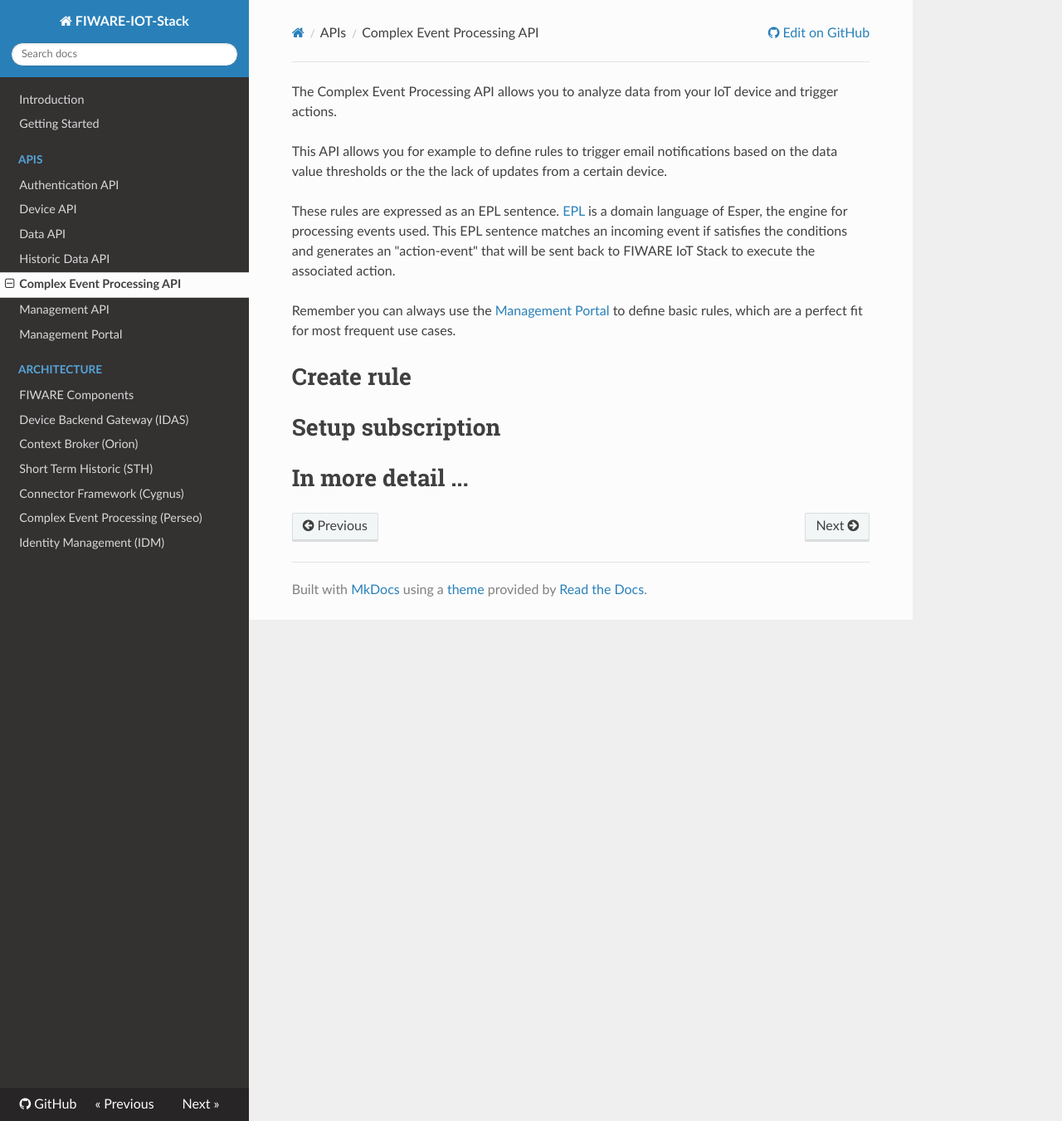
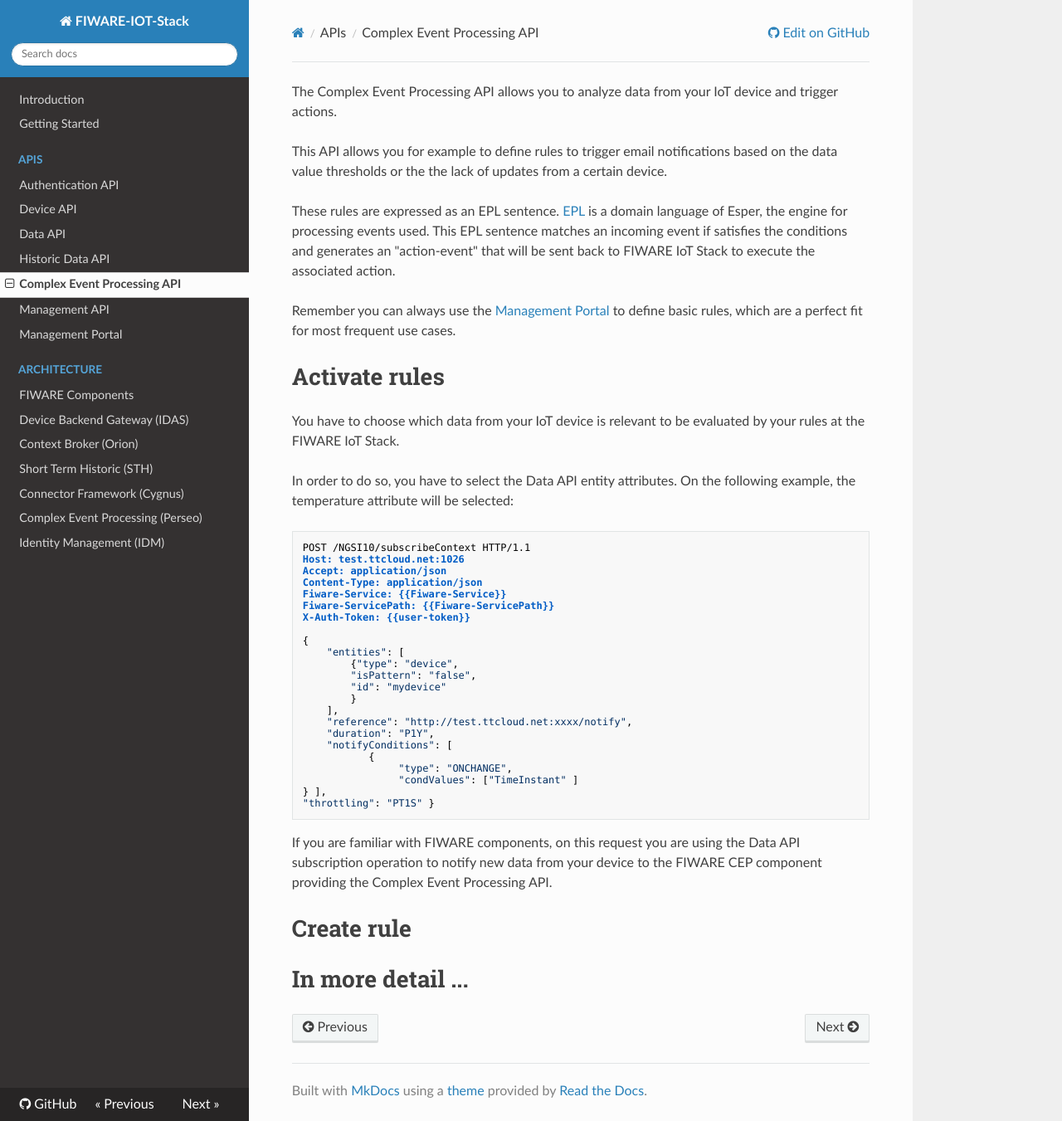
Before and after one commit to telefonicaid/thinking-cities, an MkDocs documentation site: the page built from docs/cep_api.md, in a window 1280 px wide and 1351 px high. Shown: the whole window at 83% size. Built offline with MkDocs 1.6.1, drawn with Linux system fonts in a browser that asks for light colours; nearby versions of some CDN libraries; old or Windows-style settings are respelled for this version of MkDocs.

Commit message:
Update cep_api.md

````diff
--- a/docs/cep_api.md
+++ b/docs/cep_api.md
@@ -6,8 +6,41 @@
 
 Remember you can always use the [Management Portal](portal.md) to define basic rules, which are a perfect fit for most frequent use cases.
 
+
+# Activate rules
+
+You have to choose which data from your IoT device is relevant to be evaluated by your rules at the FIWARE IoT Stack.
+
+In order to do so, you have to select the Data API entity attributes. On the following example, the temperature attribute will be selected:
+
+```
+POST /NGSI10/subscribeContext HTTP/1.1
+Host: test.ttcloud.net:1026
+Accept: application/json
+Content-Type: application/json
+Fiware-Service: {{Fiware-Service}}
+Fiware-ServicePath: {{Fiware-ServicePath}}
+X-Auth-Token: {{user-token}}
+
+{
+    "entities": [
+        {"type": "device",
+        "isPattern": "false",
+        "id": "mydevice"
+        }
+    ],
+    "reference": "http://test.ttcloud.net:xxxx/notify",
+    "duration": "P1Y",
+    "notifyConditions": [
+           {
+                "type": "ONCHANGE",
+                "condValues": ["TimeInstant" ]
+} ],
+"throttling": "PT1S" }
+```
+
+If you are familiar with FIWARE components, on this request you are using the Data API subscription operation to notify new data from your device to the FIWARE CEP component providing the Complex Event Processing API.
+
 # Create rule
 
-# Setup subscription
-
 # In more detail ...
````
